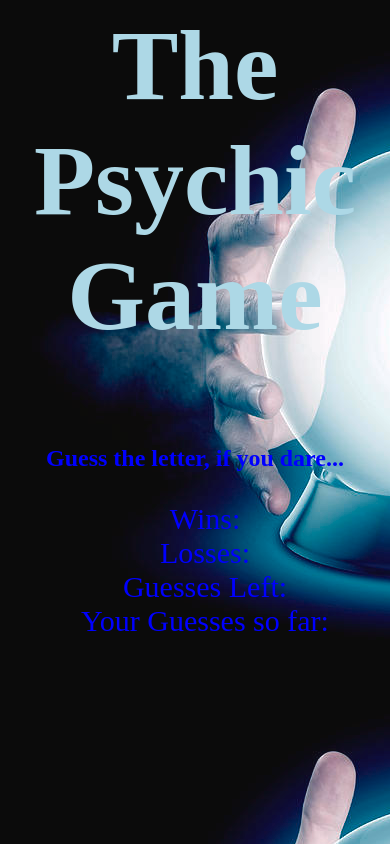
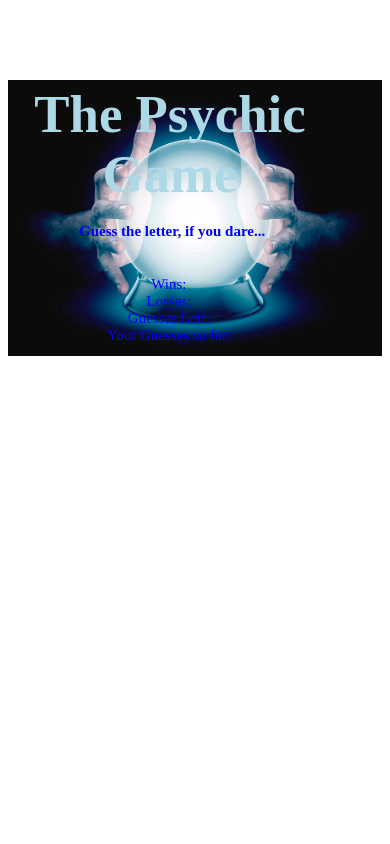
Before and after one commit to samualtricamo/Psychic-Game, a plain HTML site: page index.html in a window 390 px wide. Drawn offline with Linux system fonts and the light colour scheme.

Commit message:
added media queries, adjusted css

```diff
--- a/assets/css/style.css
+++ b/assets/css/style.css
@@ -1,31 +1,125 @@
 
 
+@media only screen and (max-width: 980px) {
+.background {
+    size: 100%;
+}
 
-.background {
-    size: 768px;
+#pic {
+    width: 100%;
 }
 
 #title {
-    font-size: 100px;
+    font-size: 90px;
     color: lightblue;
-    text-align: center;
     font-weight: bolder;
+    position: absolute;
+    top: 10%;
+    right: 50px;
 }
 
 .row {
     text-align: center;
     font-size: 30px;
+    position: absolute;
+    top: 40%;
+    right: 30%;
 }
 
 h2 {
     text-align: center;
     color: blue;
+    position: absolute;
+    top: 40%;
+    right:33%
 }
 
 .list-group {color: blue;
+padding: 50px;
+}
 }
 
-.list-group-item {
-    padding-right: 20px;
-}
-}
+
+
+@media only screen and (max-width: 640px) {
+
+    .background {
+        size: 640px;
+    }
+
+    #pic {
+        width: 100%;
+    }
+    #title {
+        font-size: 100%;
+        color: lightblue;
+        font-weight: bolder;
+        position: absolute;
+        top: 10%;
+        right: 50px;
+    }
+
+    .row {
+        text-align: center;
+        font-size: 15px;
+        position: absolute;
+        top: 23%;
+        right: 28%;
+    }
+
+    h2 {
+        text-align: center;
+        color: blue;
+        position: absolute;
+        top: 10%;
+        right:32%;
+        font-size: 15px;
+    }
+
+    .list-group {color: blue;
+    padding: 20px;
+    }
+
+
+
+    @media only screen and (max-width: 768px) {
+        .background {
+            size: 768px;
+        }
+
+        #pic {
+            width: 100%;
+        }
+
+
+        #title {
+            font-size: 330%;
+            color: lightblue;
+            font-weight: bolder;
+            position: absolute;
+            text-align: center;
+            top: 10%;
+            right: 50px;
+        }
+
+        .row {
+            text-align: center;
+            font-size: 15px;
+            position: absolute;
+            top: 25%;
+            right: 28%;
+        }
+
+        h2 {
+            text-align: center;
+            color: blue;
+            position: absolute;
+            top: 25%;
+            right:32%;
+            font-size: 15px;
+        }
+
+        .list-group {color: blue;
+        padding: 50px;
+        }
+        }
--- a/index.html
+++ b/index.html
@@ -7,10 +7,12 @@
     <link rel="stylesheet" href="assets/css/style.css">
 
 </head>
-<body background="assets/images/crystalball.jpg" class="background" alt="blue">
+<body>
+    <div class="container">
 
 <header>
 	<div class="page-header">
+
 	  <div id="title"> The Psychic Game</div>
     </div>
     <br>
@@ -18,8 +20,6 @@
     <br>
     <br>
 </header>
-<div class="container">
-
 
 
 
@@ -42,7 +42,9 @@
 	</div>
 </div>
 <div class="footer">
+</div>
 
+<img id="pic" src="assets/images/crystalball.jpg"></img>
 
 <script>
 
```
Also changed, not shown: assets/images/creepyface.jpg (added).
